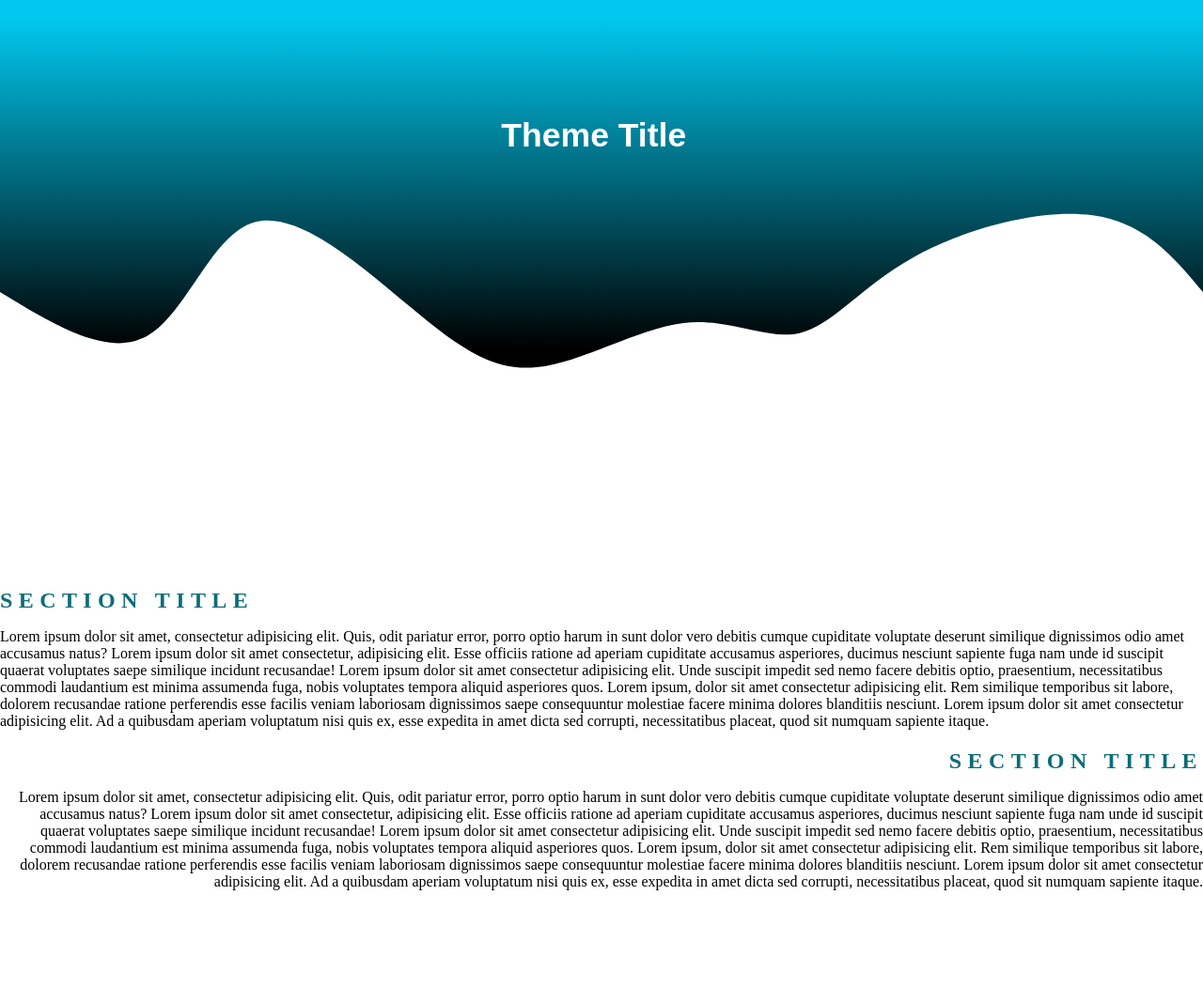
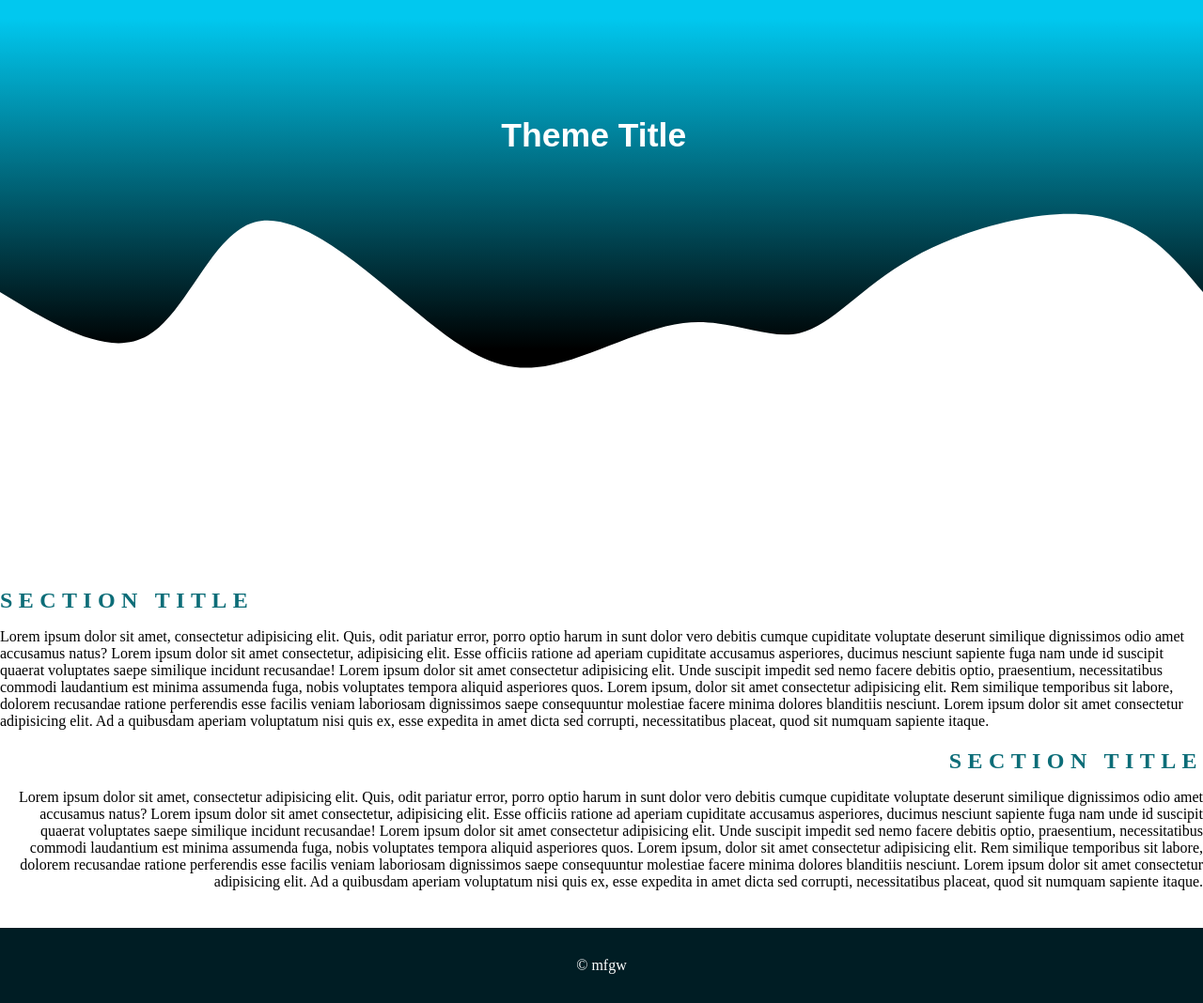
Before and after one commit to bridgemami/D1-8-9-22, a plain HTML site: page index.html in a window 1280 px wide. Shown: the whole page at 94% size. Before the commit the page ends 948 px from the top, so only its background shows below. Drawn offline with Linux system fonts and the light colour scheme.

Commit message:
added a footer

```diff
--- a/css/style.css
+++ b/css/style.css
@@ -22,4 +22,19 @@ text-align: right;
 
 .p2 {
     text-align: right;
+    margin-bottom: 5vh;
 }
+footer {
+    display: flex;
+    justify-content: center;
+    align-items: center;
+    width: 100%;
+    background-color: #001D24;
+    height: 10vh;
+}
+footer p {
+    text-align: center;
+    color: #fff;
+    font-family: serif;
+
+}
--- a/index.html
+++ b/index.html
@@ -17,5 +17,8 @@
     <h2 class="space">SECTION TITLE</h2>
     <p class="p2">Lorem ipsum dolor sit amet, consectetur adipisicing elit. Quis, odit pariatur error, porro optio harum in sunt dolor vero debitis cumque cupiditate voluptate deserunt similique dignissimos odio amet accusamus natus? Lorem ipsum dolor sit amet consectetur, adipisicing elit. Esse officiis ratione ad aperiam cupiditate accusamus asperiores, ducimus nesciunt sapiente fuga nam unde id suscipit quaerat voluptates saepe similique incidunt recusandae! Lorem ipsum dolor sit amet consectetur adipisicing elit. Unde suscipit impedit sed nemo facere debitis optio, praesentium, necessitatibus commodi laudantium est minima assumenda fuga, nobis voluptates tempora aliquid asperiores quos. Lorem ipsum, dolor sit amet consectetur adipisicing elit. Rem similique temporibus sit labore, dolorem recusandae ratione perferendis esse facilis veniam laboriosam dignissimos saepe consequuntur molestiae facere minima dolores blanditiis nesciunt. Lorem ipsum dolor sit amet consectetur adipisicing elit. Ad a quibusdam aperiam voluptatum nisi quis ex, esse expedita in amet dicta sed corrupti, necessitatibus placeat, quod sit numquam sapiente itaque.</p>
 </section>
+<footer>
+    <p>&#169; mfgw</p>
+</footer>
 </body>
 </html>
```
